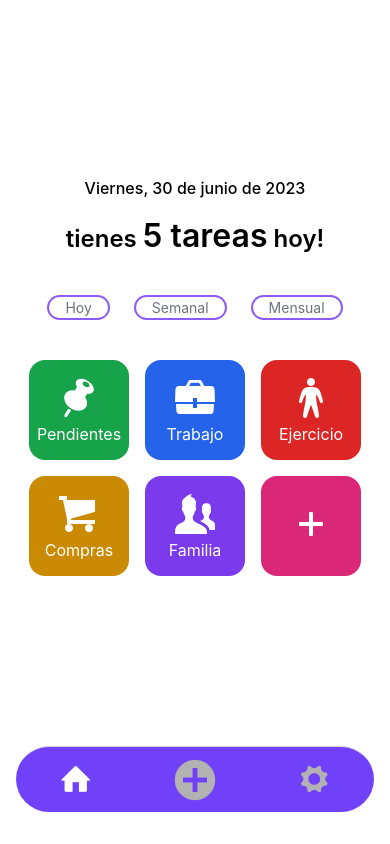
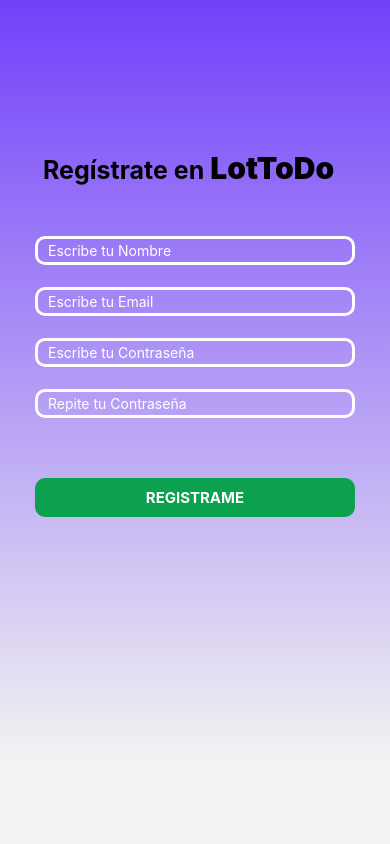
Before and after one commit to No-Country/C12-38-M-REACTNATIVE, a React Native app: screen /Inicio in a window 390 px wide. Built offline with nearby package versions, Linux system fonts and the light colour scheme.

Commit message:
feat: actualizacion

```diff
--- a/App.js
+++ b/App.js
@@ -1,44 +1,44 @@
-import NavigationProvider from './src/navigation/navigation'
+// import NavigationProvider from './src/navigation/navigation'
 
-function App() {
-  return <NavigationProvider />
+// function App() {
+//   return <NavigationProvider />
+// }
+
+// export default App
+
+import * as React from 'react';
+import { NavigationContainer } from "@react-navigation/native";
+import { createNativeStackNavigator } from "@react-navigation/native-stack";
+
+const Stack = createNativeStackNavigator();
+import Registration_Page from './src/screens/register/Registration_Page';
+import Weekly_Calendar from './src/screens/task/Weekly_Calendar';
+
+function MyStack() {
+  return (
+    <Stack.Navigator>
+      <Stack.Screen name='Registration_Page' component={Registration_Page} options={{ title: 'Registration Page', headerShown: false }} />
+      <Stack.Screen name='Weekly_Calendar'
+        component={Weekly_Calendar}
+        options={{
+          title: 'Weekly Calendar',
+          headerStyle: {
+            backgroundColor: '#f4511e',
+          },
+          headerTintColor: '#fff',
+          headerTitleStyle: {
+            fontWeight: 'bold',
+          },
+          headerTitle: () => <Image source={require('./logo.png')} style={{ width: 40, height: 40 }} />
+        }} />
+    </Stack.Navigator>
+  );
 }
 
-export default App
-
-// import * as React from 'react';
-// import { NavigationContainer } from "@react-navigation/native";
-// import { createNativeStackNavigator } from "@react-navigation/native-stack";
-
-// const Stack = createNativeStackNavigator();
-// import Registration_Page from './src/screens/register/Registration_Page';
-// import Weekly_Calendar from './src/screens/task/Weekly_Calendar';
-
-// function MyStack() {
-//   return (
-//     <Stack.Navigator>
-//       <Stack.Screen name='Weekly_Calendar'
-//         component={Weekly_Calendar}
-//         options={{
-//           title: 'Weekly Calendar',
-//           headerStyle: {
-//             backgroundColor: '#f4511e',
-//           },
-//           headerTintColor: '#fff',
-//           headerTitleStyle: {
-//             fontWeight: 'bold',
-//           },
-//           headerTitle: () => <Image source={require('./logo.png')} style={{ width: 40, height: 40 }} />
-//         }} />
-//       <Stack.Screen name='Registration_Page' component={Registration_Page} options={{ title: 'Registration Page', headerShown: false }} />
-//     </Stack.Navigator>
-//   );
-// }
-
-// export default function App() {
-//   return (
-//     <NavigationContainer>
-//       <MyStack />
-//     </NavigationContainer>
-//   )
-// }
+export default function App() {
+  return (
+    <NavigationContainer>
+      <MyStack />
+    </NavigationContainer>
+  )
+}
```
